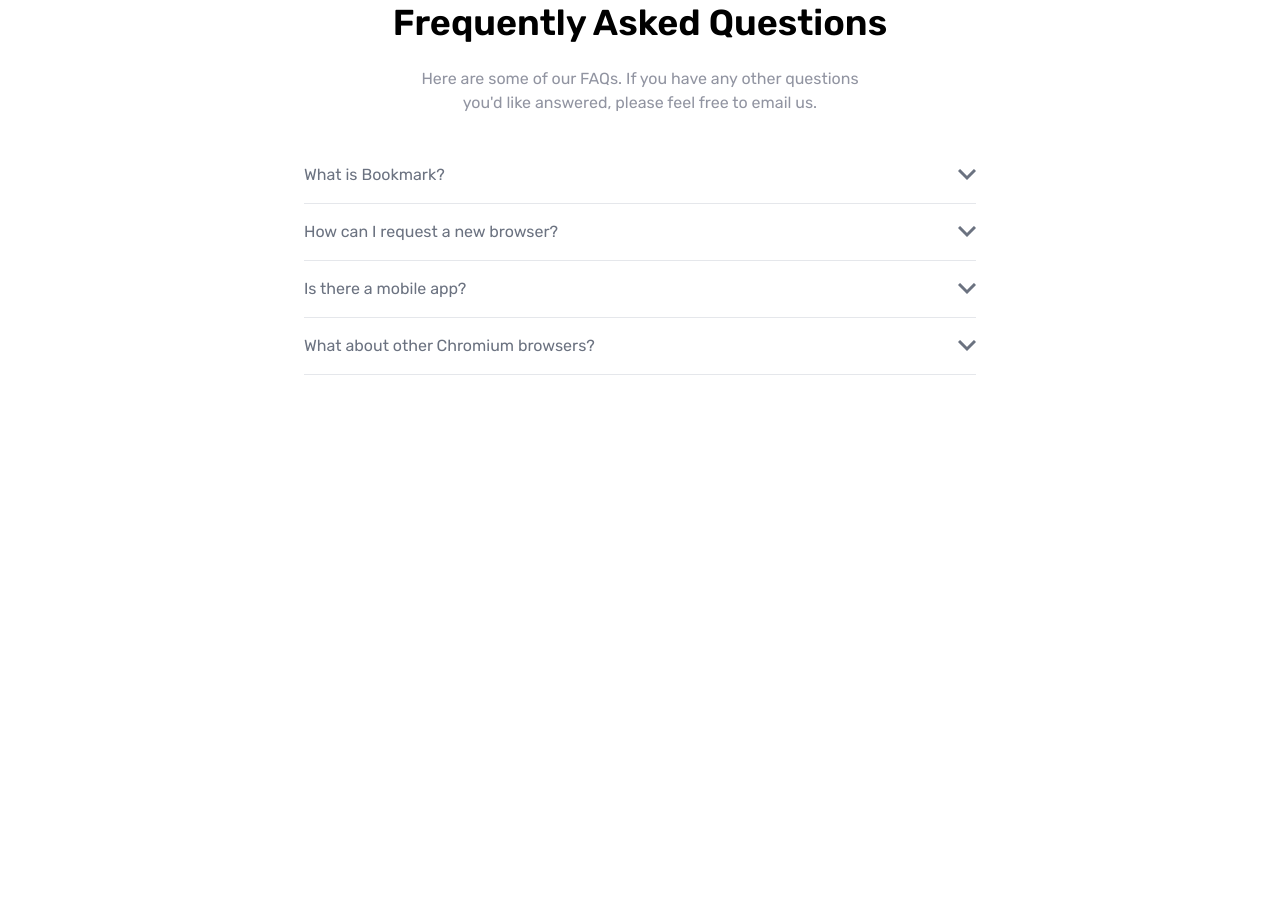
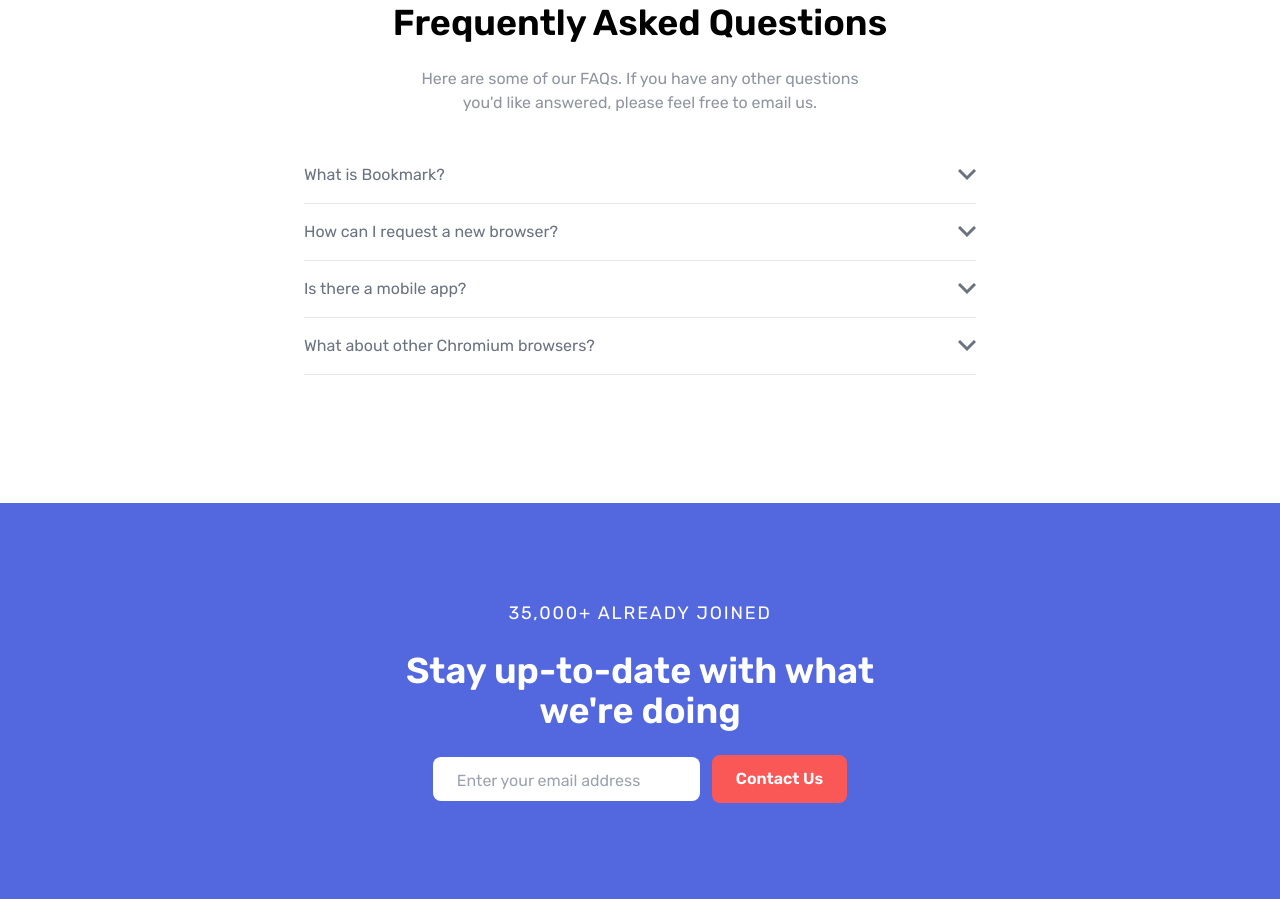
Before and after one commit to jensuki/Bookmark-Project, a website: page index.html in a window 1280 px wide. Shown: the part 2291-3190 px from the top of the page. Before the commit the page ends 2794 px from the top, so only its background shows below. Drawn offline with Linux system fonts and the light colour scheme.

Commit message:
newsletter section with flex contained form with 2 input fields

```diff
--- a/index.html
+++ b/index.html
@@ -1,5 +1,5 @@
 <!DOCTYPE html>
-<html lang="en">
+<html lang="en" class="scroll-smooth">
 
 <head>
     <meta charset="UTF-8">
@@ -372,6 +372,32 @@
             </div>
         </div>
     </section>
+
+    <!-- newsletter section -->
+    <section id="newsletter" class="bg-softBlue">
+        <!-- main container -->
+        <div class="max-w-lg mx-auto py-24">
+            <p class="mb-6 text-lg tracking-widest text-center text-white uppercase">35,000+ Already Joined</p>
+            <h2 class="px-3 mb-6 text-3xl font-semibold text-center text-white md:text-4xl">
+                Stay up-to-date with what we're doing
+            </h2>
+
+            <!-- form -->
+            <form
+                class="flex flex-col items-start justify-center max-w-2xl mx-auto space-y-6 text-base px-6 md:flex-row md:space-y-0 md:space-x-4 md:px-0">
+
+                <!-- input + button container -->
+                <div class="flex flex-col justify-between items-center mx-auto md:flex-row md:mx-0">
+                    <!-- input fields -->
+                    <input type="text"
+                        class="flex-1 px-6 pt-3 pb-2 mb-4 rounded-lg border-1 border-white focus:outline-none md:mr-3 md:mb-0"
+                        placeholder="Enter your email address">
+                    <input type="submit"
+                        class="inline-flex px-6 py-3 font-semibold text-center text-white duration-200 transform rounded-lg cursor-pointer focus:outline-none bg-softRed hover:opacity-90"
+                        value="Contact Us">
+            </form>
+        </div>
+    </section>
 </body>
 
 </html>
```
Also changed, not shown: css/style.css.
